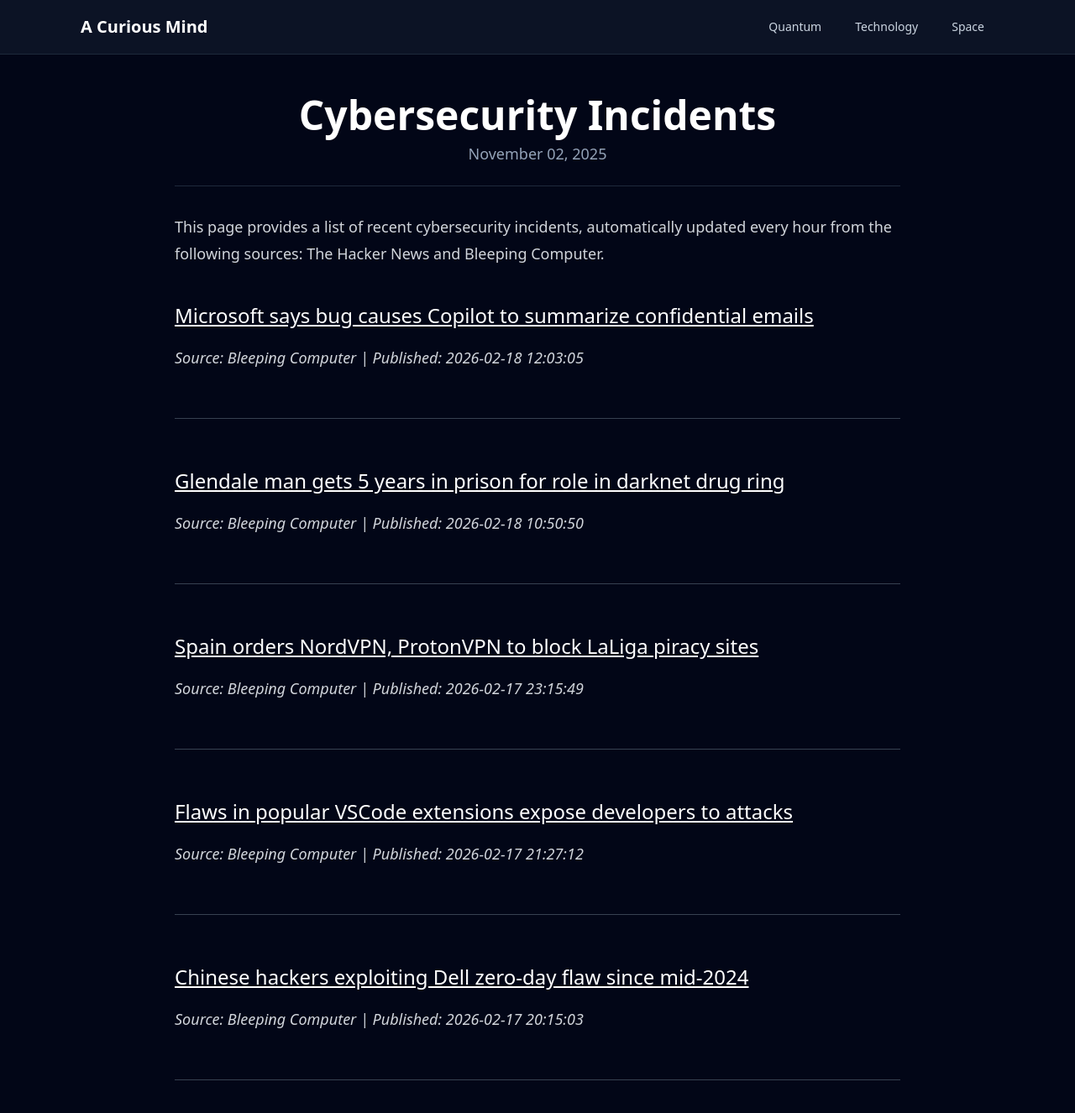
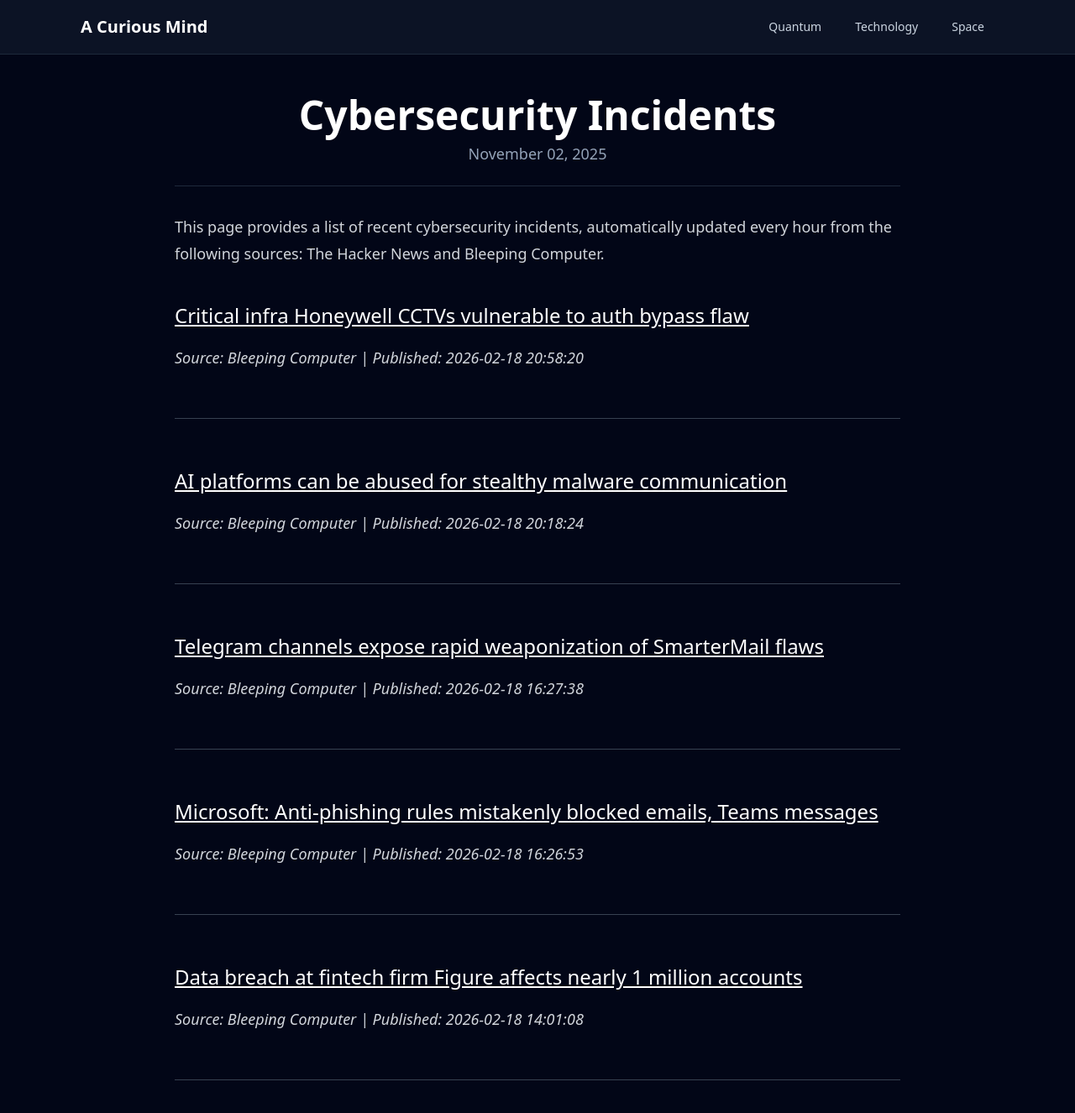
Before and after one commit to onehl7/onehl7.github.io, a Jekyll site: the page built from _posts/2025-11-02-cybersecurity-incidents.md, in a window 1280 px wide and 1400 px high. Shown: the top 1326 px of the window at 84% size. Built offline with Jekyll 4.4.1, drawn with Linux system fonts in a browser that asks for light colours; nearby versions of some CDN libraries.

Commit message:
Update news data

```diff
--- a/_data/news.json
+++ b/_data/news.json
@@ -1,32 +1,32 @@
 [
   {
     "source": "Bleeping Computer",
-    "title": "Microsoft says bug causes Copilot to summarize confidential emails",
-    "link": "https://www.bleepingcomputer.com/news/microsoft/microsoft-says-bug-causes-copilot-to-summarize-confidential-emails/",
-    "published": "2026-02-18 12:03:05"
+    "title": "Critical infra Honeywell CCTVs vulnerable to auth bypass flaw",
+    "link": "https://www.bleepingcomputer.com/news/security/critical-infra-honeywell-cctvs-vulnerable-to-auth-bypass-flaw/",
+    "published": "2026-02-18 20:58:20"
   },
   {
     "source": "Bleeping Computer",
-    "title": "Glendale man gets 5 years in prison for role in darknet drug ring",
-    "link": "https://www.bleepingcomputer.com/news/security/glendale-man-gets-5-years-in-prison-for-role-in-darknet-drug-trafficking-operation/",
-    "published": "2026-02-18 10:50:50"
+    "title": "AI platforms can be abused for stealthy malware communication",
+    "link": "https://www.bleepingcomputer.com/news/security/ai-platforms-can-be-abused-for-stealthy-malware-communication/",
+    "published": "2026-02-18 20:18:24"
   },
   {
     "source": "Bleeping Computer",
-    "title": "Spain orders NordVPN, ProtonVPN to block LaLiga piracy sites",
-    "link": "https://www.bleepingcomputer.com/news/legal/spain-orders-nordvpn-protonvpn-to-block-laliga-piracy-sites/",
-    "published": "2026-02-17 23:15:49"
+    "title": "Telegram channels expose rapid weaponization of SmarterMail flaws",
+    "link": "https://www.bleepingcomputer.com/news/security/telegram-channels-expose-rapid-weaponization-of-smartermail-flaws/",
+    "published": "2026-02-18 16:27:38"
   },
   {
     "source": "Bleeping Computer",
-    "title": "Flaws in popular VSCode extensions expose developers to attacks",
-    "link": "https://www.bleepingcomputer.com/news/security/flaws-in-popular-vscode-extensions-expose-developers-to-attacks/",
-    "published": "2026-02-17 21:27:12"
+    "title": "Microsoft: Anti-phishing rules mistakenly blocked emails, Teams messages",
+    "link": "https://www.bleepingcomputer.com/news/microsoft/microsoft-anti-phishing-rules-mistakenly-blocked-emails-teams-messages/",
+    "published": "2026-02-18 16:26:53"
   },
   {
     "source": "Bleeping Computer",
-    "title": "Chinese hackers exploiting Dell zero-day flaw since mid-2024",
-    "link": "https://www.bleepingcomputer.com/news/security/chinese-hackers-exploiting-dell-zero-day-flaw-since-mid-2024/",
-    "published": "2026-02-17 20:15:03"
+    "title": "Data breach at fintech firm Figure affects nearly 1 million accounts",
+    "link": "https://www.bleepingcomputer.com/news/security/data-breach-at-fintech-firm-figure-affects-nearly-1-million-accounts/",
+    "published": "2026-02-18 14:01:08"
   }
 ]
```
